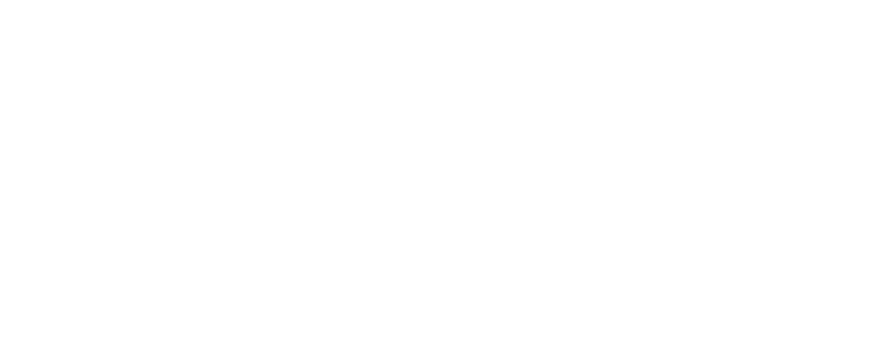
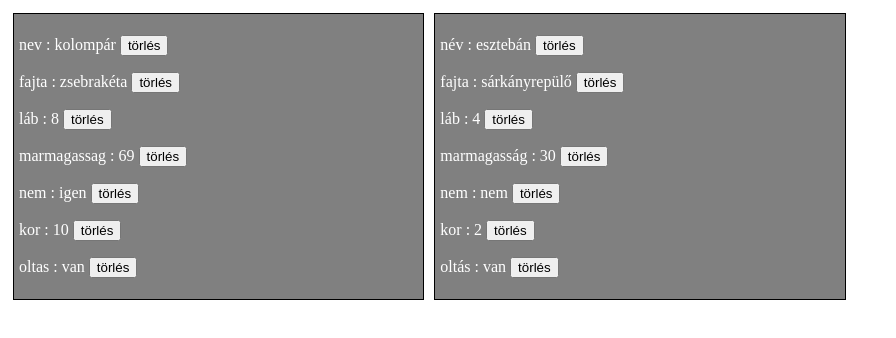
Before and after one commit to 4k05H/erben_akos_objektumok, a plain HTML site: page index.html in a window 1280 px wide. Shown: the whole page, without its empty margins (0-896 px from the left). Drawn offline with Linux system fonts and the light colour scheme.

Commit message:
html be kiiras

```diff
--- a/index.html
+++ b/index.html
@@ -6,7 +6,7 @@
     <meta name="viewport" content="width=device-width, initial-scale=1.0">
     <title>Document</title>
     <link rel="stylesheet" href="style.css">
-    <script src="obj.js"></script>
+    <script src="script.js"></script>
 </head>
 <body>
     <main>
--- a/obj.js
+++ b/obj.js
@@ -1,8 +1,8 @@
 window.addEventListener("load", init);
 
-function init(){
+const KUTYAK =[
 
-    const KOLOMPAR = {
+    {
 
         nev:"kolompár",
         fajta:"zsebrakéta",
@@ -12,24 +12,31 @@
         kor:10,
         oltas:"van"
 
-    }
-    const ESZTEBAN = {
+    },
+    {
 
-        nev:"esztebán",
+        név:"esztebán",
         fajta:"sárkányrepülő",
         láb:"4",
-        marmagassag:30,
+        marmagasság:30,
         nem:"nem",
         kor:2,
-        oltas:"van"
+        oltás:"van"
 
     }
-    for (const key in KOLOMPAR) {
-        if (Object.hasOwnProperty.call(KOLOMPAR, key)) {
-            const element = KOLOMPAR[key];
-            console.log(element)
 
+]
+
+function init(){
+
+    console.log(KUTYAK)
+    for (let index = 0; index < KUTYAK.length; index++) {
+        for (const kutyaTulaj in KUTYAK[index]) {
+           console.log(kutyaTulaj + ":", KUTYAK[index][kutyaTulaj])
         }
+        console.log("-------------*-------------")
+
     }
 
+
 }
--- a/script.js
+++ b/script.js
@@ -1,21 +1,51 @@
 window.addEventListener("load", init);
 
-const kutyaLista=["foxterrier","kuvasz","puli","agár","újfullandi","keverék"]
+const KUTYAK =[
+
+    {
+
+        nev:"kolompár",
+        fajta:"zsebrakéta",
+        láb:"8",
+        marmagassag:69,
+        nem:"igen",
+        kor:10,
+        oltas:"van"
+
+    },
+    {
+
+        név:"esztebán",
+        fajta:"sárkányrepülő",
+        láb:"4",
+        marmagasság:30,
+        nem:"nem",
+        kor:2,
+        oltás:"van"
+
+    }
+
+]
 
 function init(){
 
     const ARTICLE = document.querySelectorAll("article");
     let htmlValtozo = kutyaKiir()
     ARTICLE[0].innerHTML = htmlValtozo
+    const GOMB = document.querySelector("button");
+    GOMB.addEventListener("click", )
 
 }
 
 function kutyaKiir(){
     let htmlValtozo = ""
-    for (let index = 0; index < kutyaLista.length; index++) {
-        htmlValtozo += `<div><p> ${kutyaLista[index]} </p></div>`;
+    for (let index = 0; index < KUTYAK.length; index++) {
+        htmlValtozo += "<div>"
+        for (const kutyaTulaj in KUTYAK[index]) {
+            htmlValtozo += `<p> ${kutyaTulaj} : ${KUTYAK[index][kutyaTulaj]} <button>törlés</button></p>`;
+        }
+        htmlValtozo += "</div>"
+
     }
-    console.log(htmlValtozo)
     return htmlValtozo;
-
 }
--- a/style.css
+++ b/style.css
@@ -0,0 +1,16 @@
+article{
+
+    display: grid;
+    grid-template-columns: 1fr 1fr 1fr;
+
+}
+
+div {
+
+    background-color: gray;
+    border: 1px solid black;
+    color: white;
+    padding: 5px;
+    margin: 5px;
+
+}
```
